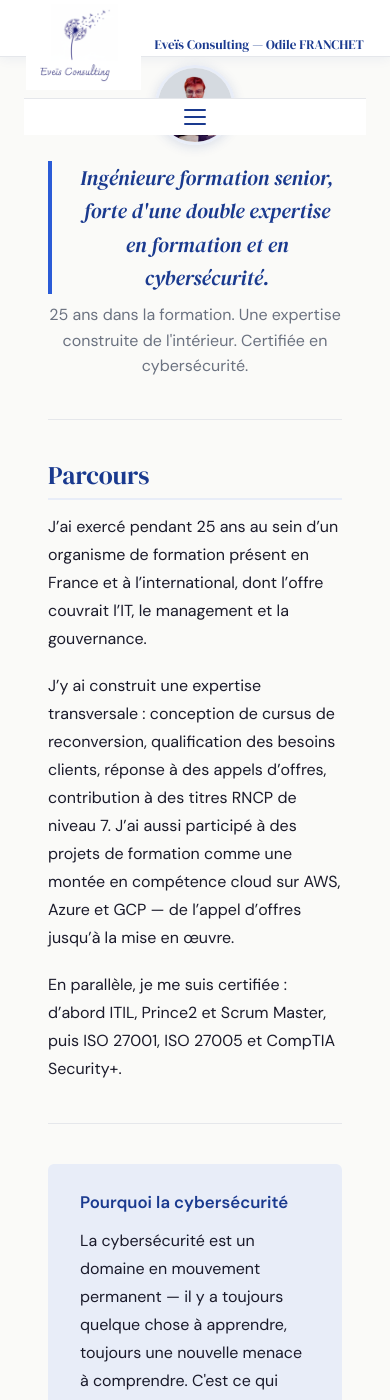
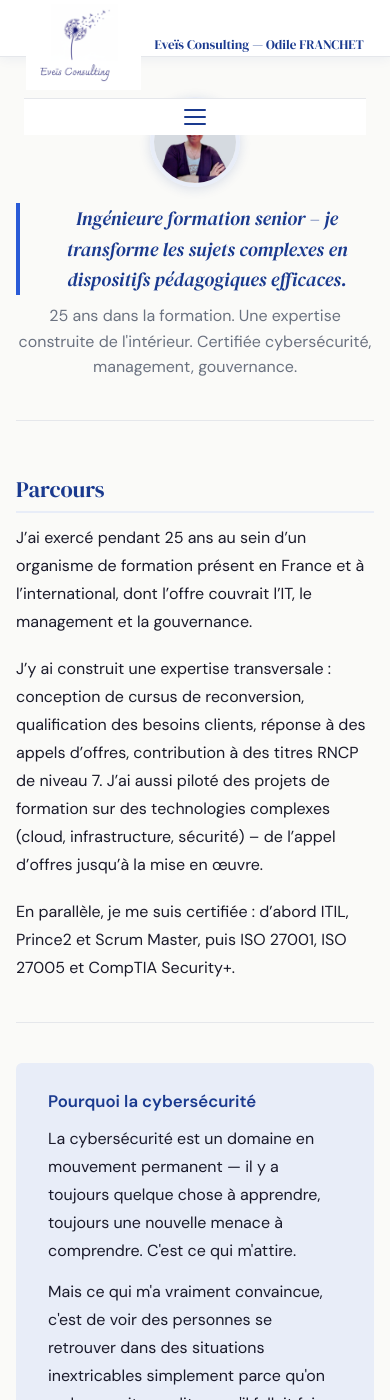
Before and after one commit to ofranchet73/eveis-consulting, a Jekyll site: the page built from apropos.html, in a window 390 px wide and 1400 px high. Built offline with Jekyll 4.4.1, drawn with Linux system fonts in a browser that asks for light colours; some of the changed text lies outside the part shown.

Commit message:
Update apropos.html

```diff
--- a/apropos.html
+++ b/apropos.html
@@ -10,8 +10,8 @@ title: "À propos"
     <div class="apropos-hero">
       <img src="/images/photo.jpg" alt="Odile Franchet" class="apropos-photo">
       <div class="apropos-hero-text">
-        <p class="apropos-accroche">Ingénieure formation senior, forte d'une double expertise en formation et en cybersécurité.</p>
-        <p class="apropos-tagline">25 ans dans la formation. Une expertise construite de l'intérieur. Certifiée en cybersécurité.</p>
+        <p class="apropos-accroche">Ingénieure formation senior – je transforme les sujets complexes en dispositifs pédagogiques efficaces.</p>
+        <p class="apropos-tagline">25 ans dans la formation. Une expertise construite de l'intérieur. Certifiée cybersécurité, management, gouvernance.</p>
       </div>
     </div>
 
@@ -20,7 +20,7 @@ title: "À propos"
     <!-- Parcours -->
     <h2>Parcours</h2>
     <p>J’ai exercé pendant 25 ans au sein d’un organisme de formation présent en France et à l’international, dont l’offre couvrait l’IT, le management et la gouvernance.</p>
-    <p>J’y ai construit une expertise transversale : conception de cursus de reconversion, qualification des besoins clients, réponse à des appels d’offres, contribution à des titres RNCP de niveau 7. J’ai aussi participé à des projets de formation comme une montée en compétence cloud sur AWS, Azure et GCP — de l’appel d’offres jusqu’à la mise en œuvre.</p>
+    <p>J’y ai construit une expertise transversale : conception de cursus de reconversion, qualification des besoins clients, réponse à des appels d’offres, contribution à des titres RNCP de niveau 7. J’ai aussi piloté des projets de formation sur des technologies complexes (cloud, infrastructure, sécurité) – de l’appel d’offres jusqu’à la mise en œuvre.</p>
     <p>En parallèle, je me suis certifiée : d’abord ITIL, Prince2 et Scrum Master, puis ISO 27001, ISO 27005 et CompTIA Security+.</p>
 
     <hr>
@@ -37,9 +37,10 @@ title: "À propos"
 
     <!-- Mon approche -->
     <div class="encadre-approche">
-      <h3>Mon approche</h3>
-      <p>Je ne suis pas une formatrice qui a appris la cyber. Je suis une ingénieure formation senior qui comprend les organisations de l'intérieur — leurs contraintes, leurs résistances, leurs réalités de terrain — et qui sait concevoir des programmes qui changent vraiment les comportements.</p>
-    </div>
+  <h3>Mon approche</h3>
+  <p><strong>Mon rôle : faire le lien entre experts, métiers, apprenants et décideurs.</strong><br>
+  Je ne suis pas une formatrice qui a appris la cyber. Je suis une ingénieure formation senior qui comprend les organisations de l'intérieur — leurs contraintes, leurs résistances, leurs réalités de terrain — et qui sait concevoir des programmes qui changent vraiment les comportements, sur la cybersécurité comme sur d’autres sujets complexes.</p>
+</div>
 
     <hr>
 
@@ -76,11 +77,11 @@ title: "À propos"
   padding-top: 8px;
 }
 .apropos-photo {
-  width: 80px;
-  height: 80px;
+  width: 120px;
+  height: 120px;
   border-radius: 50%;
   object-fit: cover;
-  border: 3px solid var(--blue-light);
+  border: 4px solid var(--blue-light);
   flex-shrink: 0;
   box-shadow: 0 2px 12px rgba(26, 58, 143, 0.15);
 }
@@ -89,13 +90,13 @@ title: "À propos"
 }
 .apropos-accroche {
   font-family: 'DM Serif Display', serif;
-  font-size: 1.1em;
+  font-size: 1.5rem;
   color: var(--blue);
   line-height: 1.6;
   margin: 0 0 8px;
 }
 .apropos-tagline {
-  font-size: 0.9em;
+  font-size: 1.1rem;
   color: var(--muted);
   margin: 0;
   line-height: 1.6;
@@ -192,6 +193,16 @@ title: "À propos"
     text-align: center;
     gap: 16px;
   }
+  .apropos-photo {
+    width: 90px;
+    height: 90px;
+  }
+  .apropos-accroche {
+    font-size: 1.2rem;
+  }
+  .apropos-tagline {
+    font-size: 1rem;
+  }
   .certif-grid {
     grid-template-columns: 1fr 1fr;
   }
@@ -200,46 +211,5 @@ title: "À propos"
   .certif-grid {
     grid-template-columns: 1fr;
   }
-
-/* 1. Menu agrandi */
-.nav-links {
-    font-size: 1.1rem;
-    gap: 2rem;
-}
-.nav-link {
-    font-size: inherit;
-    padding: 0.5rem 0;
-}
-
-/* 2. Tailles de texte harmonisées avec l'accueil */
-.apropos-accroche {
-    font-size: 1.3rem;
-}
-.apropos-tagline {
-    font-size: 1rem;
-}
-h2 {
-    font-size: 1.6rem;
-    margin-top: 1.5rem;
-}
-.encadre-pourquoi p, .encadre-approche p {
-    font-size: 1rem;
-}
-.certif-badge {
-    font-size: 0.9rem;
-}
-.cta-inline em {
-    font-size: 1.1rem;
-}
-/* Aligner la largeur du contenu avec les cartes de l'accueil */
-.page-wrap {
-    max-width: 1200px;
-    margin: 0 auto;
-    padding: 0 24px;
-}
-.page-body {
-    max-width: 1200px;
-    margin: 0 auto;
-    padding: 0 24px;
 }
 </style>
```
